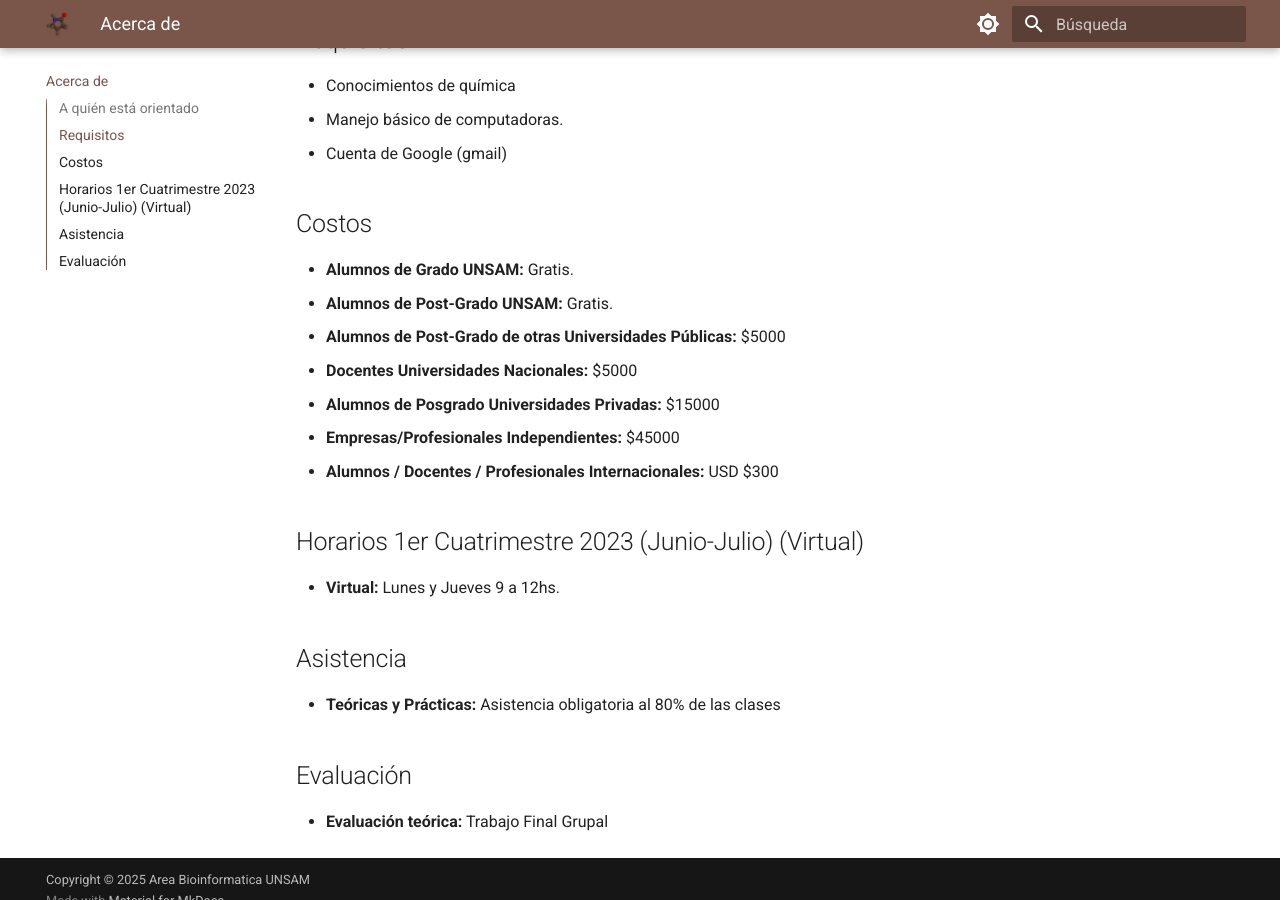
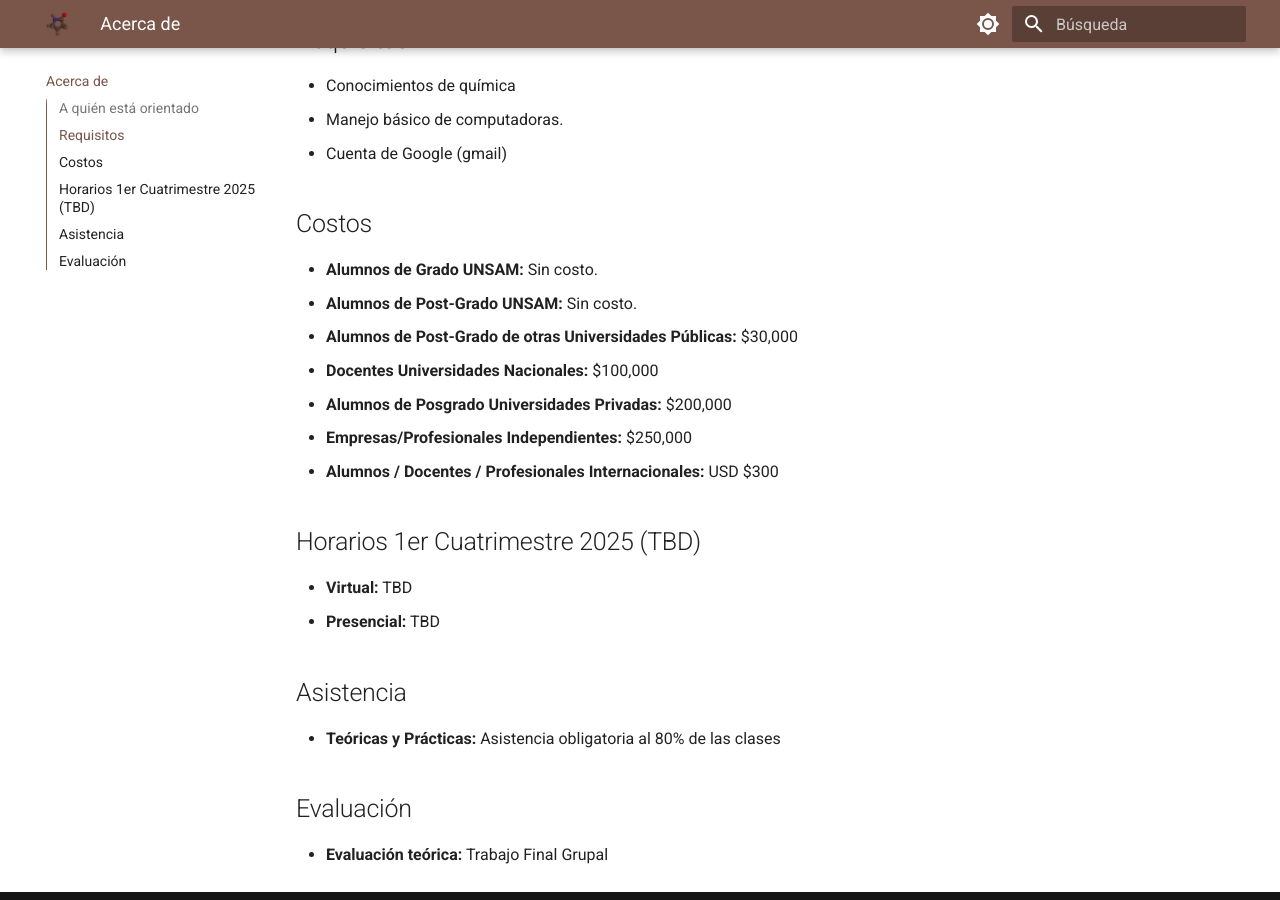
Before and after one commit to bioinformatica-iib/quimioinformatica, an MkDocs documentation site: the page built from docs/acerca.md, in a window 1280 px wide and 900 px high, scrolled down 890 px. Built offline with MkDocs 1.6.1 and Material for MkDocs 9.7.7, drawn with Linux system fonts in a browser that asks for light colours; comment, search, counter and statistics services are not loaded.

Commit message:
actualizacion costos y horarios

```diff
--- a/docs/acerca.md
+++ b/docs/acerca.md
@@ -30,17 +30,18 @@ Estudiantes o graduados de Química, Biología, Biotecnología, Bioinformática
 
 ## Costos
 
-* **Alumnos de Grado UNSAM:** Gratis.
-* **Alumnos de Post-Grado UNSAM:** Gratis.
-* **Alumnos de Post-Grado de otras Universidades Públicas:** $5000
-* **Docentes Universidades Nacionales:** $5000
-* **Alumnos de Posgrado Universidades Privadas:** $15000
-* **Empresas/Profesionales Independientes:** $45000
+* **Alumnos de Grado UNSAM:** Sin costo.
+* **Alumnos de Post-Grado UNSAM:** Sin costo.
+* **Alumnos de Post-Grado de otras Universidades Públicas:** $30,000
+* **Docentes Universidades Nacionales:** $100,000
+* **Alumnos de Posgrado Universidades Privadas:** $200,000
+* **Empresas/Profesionales Independientes:** $250,000
 * **Alumnos / Docentes / Profesionales Internacionales:** USD $300
 
-## Horarios 1er Cuatrimestre 2023 (Junio-Julio) (Virtual)
+## Horarios 1er Cuatrimestre 2025 (TBD)
 
-* **Virtual:** Lunes y Jueves 9 a 12hs.
+* **Virtual:** TBD
+* **Presencial:** TBD
 
 ## Asistencia
 
```
